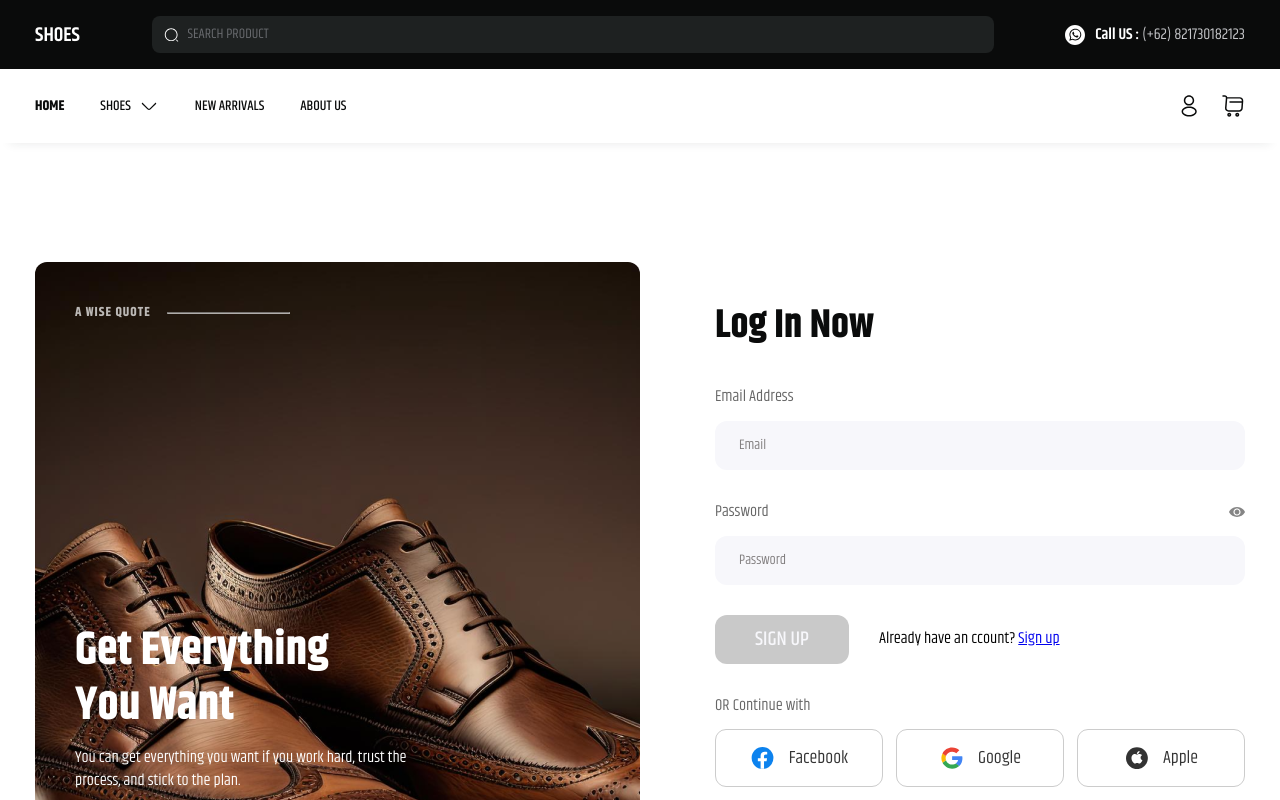
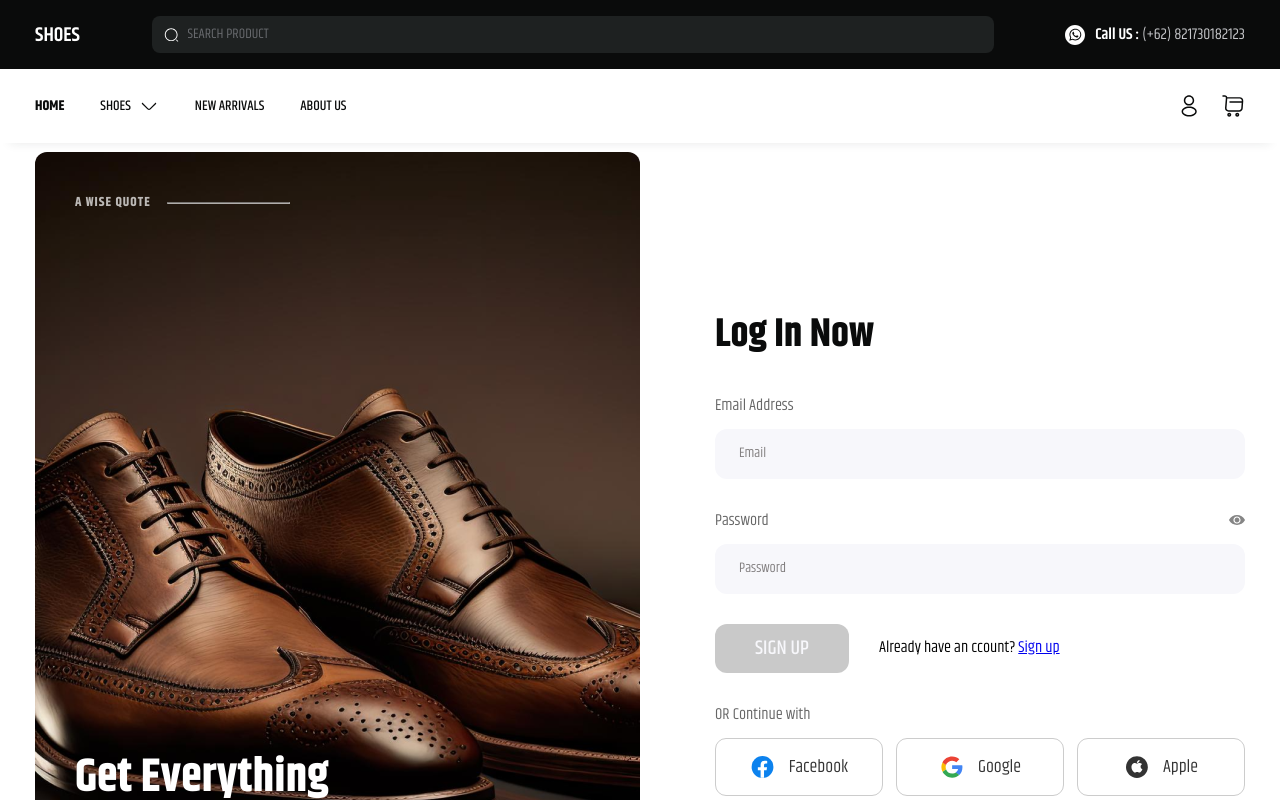
Before and after one commit to shishpal2000/Shoe-frontend, a Next.js app: page /credential/log-in in a window 1280 px wide. Shown: the top 800 px of the page. Built offline with nearby package versions, Linux system fonts and the light colour scheme.

Commit message:
update changes on login

```diff
--- a/package.json
+++ b/package.json
@@ -13,6 +13,7 @@
     "next": "14.2.4",
     "react": "^18",
     "react-dom": "^18",
+    "react-phone-number-input": "^3.4.3",
     "react-slick": "^0.30.2",
     "sharp": "^0.33.4",
     "slick-carousel": "^1.8.1",
--- a/src/styles/credentail.module.css
+++ b/src/styles/credentail.module.css
@@ -1,5 +1,5 @@
 .credentailMainContainer {
-  height: 100vh;
+  /* height: 100vh; */
   display: flex;
   align-items: center;
   justify-content: center;
--- a/src/styles/credentialHero.module.css
+++ b/src/styles/credentialHero.module.css
@@ -17,7 +17,7 @@
 }
 
 .credHeroCard .bgImg figure {
-  height: 570px;
+  height: 807px;
   overflow: hidden;
   border-radius: 12px;
   position: relative;
```
Also changed, not shown: 1 other file (tests, documents, lock files or other folders).
